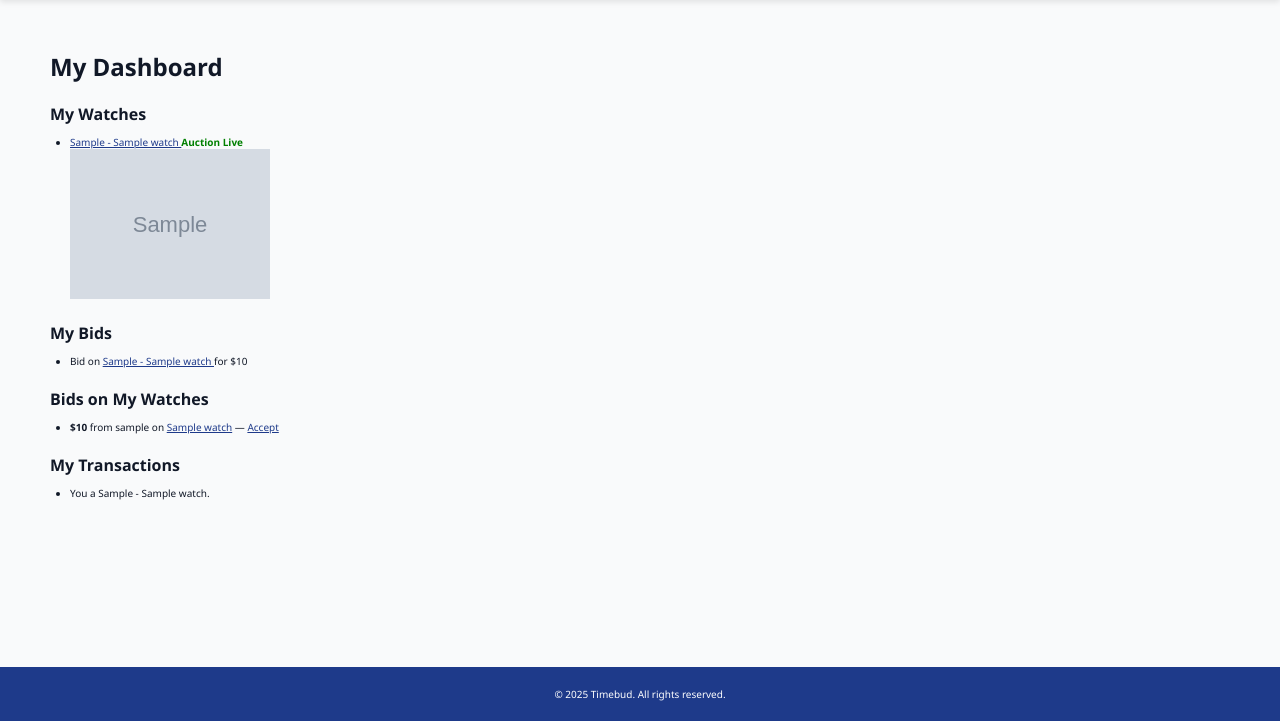
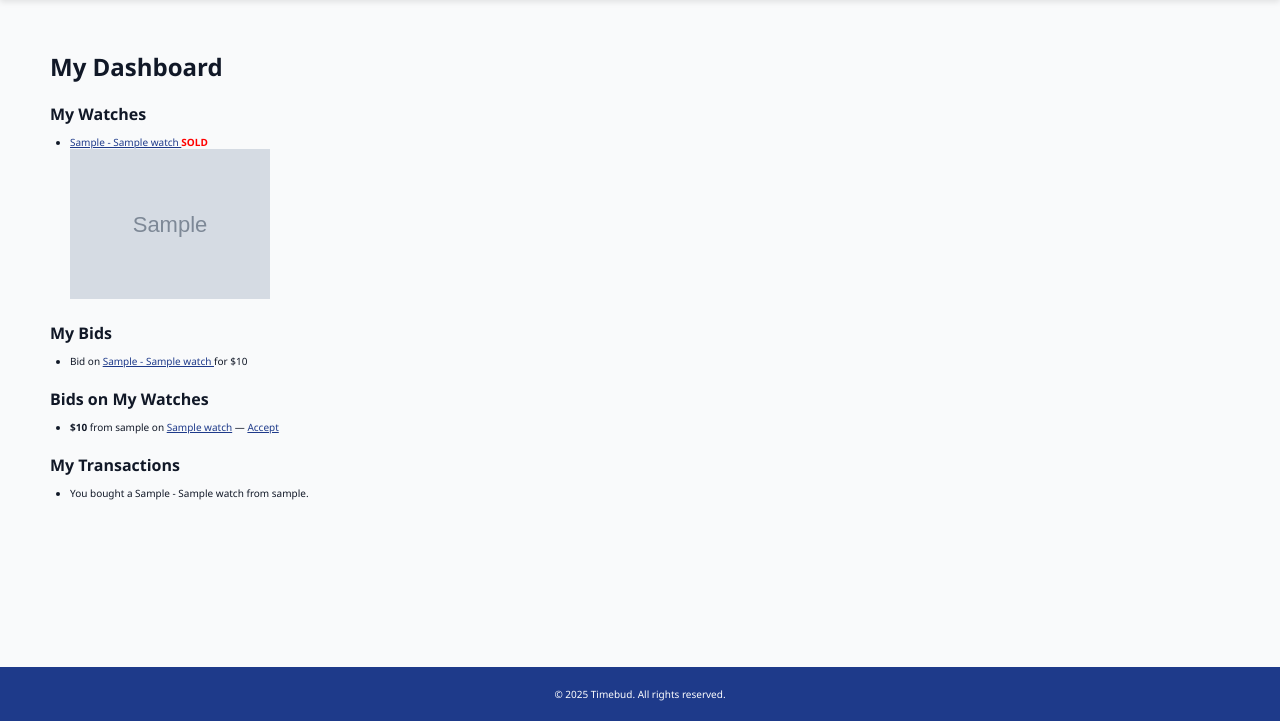
Before and after one commit to amyrbakhsh/time-bud, a Django app: page /dashboard/ in a window 1280 px wide. Shown: the part 79-800 px from the top of the page. Run offline with Django 4.2, Linux system fonts and the light colour scheme; a user stored in the database is signed in; tables that the repository leaves empty hold one stand-in row (values such as "Sample post"); grey boxes marked "Sample" are stand-in pictures.

Commit message:
worked on alot of parts with abdulla

```diff
--- a/main_app/templates/dashboard.html
+++ b/main_app/templates/dashboard.html
@@ -12,7 +12,9 @@
                     <a href="{% url 'watch_detail' watch.id %}">
                         {{ watch.brand }} - {{ watch.title }}
                     </a>
-                    {% if not watch.is_available %}
+                    {% if watch.id in sold_watch_ids %}
+                        <span style="color: red; font-weight: bold;">SOLD</span>
+                    {% elif not watch.is_available %}
                         <form action="{% url 'start_auction' watch.id %}" method="POST" style="display:inline;">
                             {% csrf_token %}
                             <button type="submit" class="btn submit">List for Auction</button>
@@ -74,8 +76,13 @@
         <ul>
             {% for transaction in transactions %}
             <li>
-                    You {{ transaction.status }} a {{ transaction.watch.brand }} - {{ transaction.watch.title }}.
+                {% if transaction.buyer == user %}
+                  You bought a {{ transaction.watch.brand }} - {{ transaction.watch.title }} from {{ transaction.seller.username }}.
+                {% elif transaction.seller == user %}
+                  You sold a {{ transaction.watch.brand }} - {{ transaction.watch.title }} to {{ transaction.buyer.username }}.
+                {% endif %}
               </li>
+
             {% endfor %}
         </ul>
     {% else %}
--- a/main_app/urls.py
+++ b/main_app/urls.py
@@ -22,7 +22,8 @@ urlpatterns = [
 
     path('watches/<int:pk>/delete/', views.WatchDelete.as_view(), name='watch_delete'),
 
-path('watches/<int:pk>/start-auction/', views.start_auction, name='start_auction'),
+path('watches/<int:watch_id>/start-auction/', views.start_auction, name='start_auction'),
+
 
      path('bids/<int:bid_id>/accept/', views.accept_bid, name='accept_bid'),
 
--- a/main_app/views.py
+++ b/main_app/views.py
@@ -8,7 +8,7 @@ from django.contrib.auth.decorators import login_required
 from django.contrib.auth.mixins import LoginRequiredMixin
 from django.http import HttpResponse
 from django.contrib.auth.models import User
-
+from django.contrib import messages
 
 from .models import Watch, Bid, Transaction, Tag
 from .forms import WatchForm, BidForm
@@ -40,11 +40,13 @@ def dashboard(request):
     user_bids = Bid.objects.filter(bidder=request.user)
     bids_on_user_watches = Bid.objects.filter(watch__owner=request.user).order_by('-created_at')
     transactions = Transaction.objects.filter(buyer=request.user) | Transaction.objects.filter(seller=request.user)
+    sold_watch_ids = Transaction.objects.filter(seller=request.user).values_list('watch_id', flat=True)
     return render(request, 'dashboard.html', {
         'watches': watches,
         'bids': user_bids,
         'bids_on_user_watches': bids_on_user_watches,
         'transactions': transactions,
+        'sold_watch_ids': sold_watch_ids,
     })
 
 
@@ -159,17 +161,21 @@ def accept_bid(request, bid_id):
     # Create a transaction record
     Transaction.objects.create(
         watch=watch,
-        buyer=bid.user,
+        buyer=bid.bidder,
         seller=watch.owner,
-        price=bid.amount
+        final_price=bid.amount
     )
 
     # Optional: mark as sold
+    watch.owner = bid.bidder
     watch.is_sold = True
     watch.is_available = False
     watch.save()
+    messages.success(request, f"Bid of ${bid.amount} accepted. Watch sold to {bid.bidder.username}.")
 
-    return redirect('watch_detail', pk=watch.id)
+    return redirect('dashboard')
+
+    # return redirect('watch_detail', pk=watch.id)
 
 # Start Auction View
 @login_required
```
Also changed, not shown: main_app/migrations/0005_alter_watch_auction_end_time_and_more.py (added), watch_images/watch_images/Rolex-Daytona-2-1_ZmtKmN1.webp (added). Lines whose indentation alone changed are shown as unchanged.
